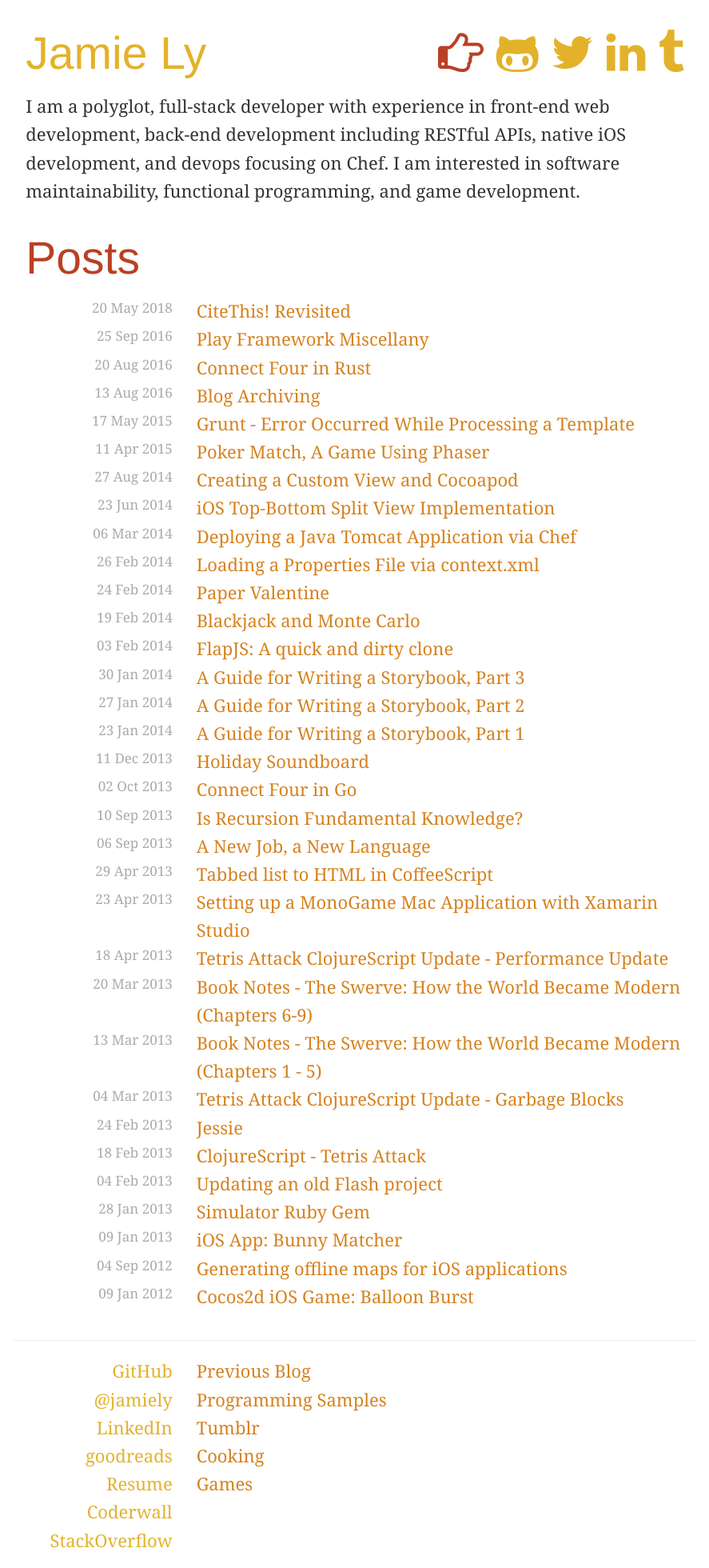
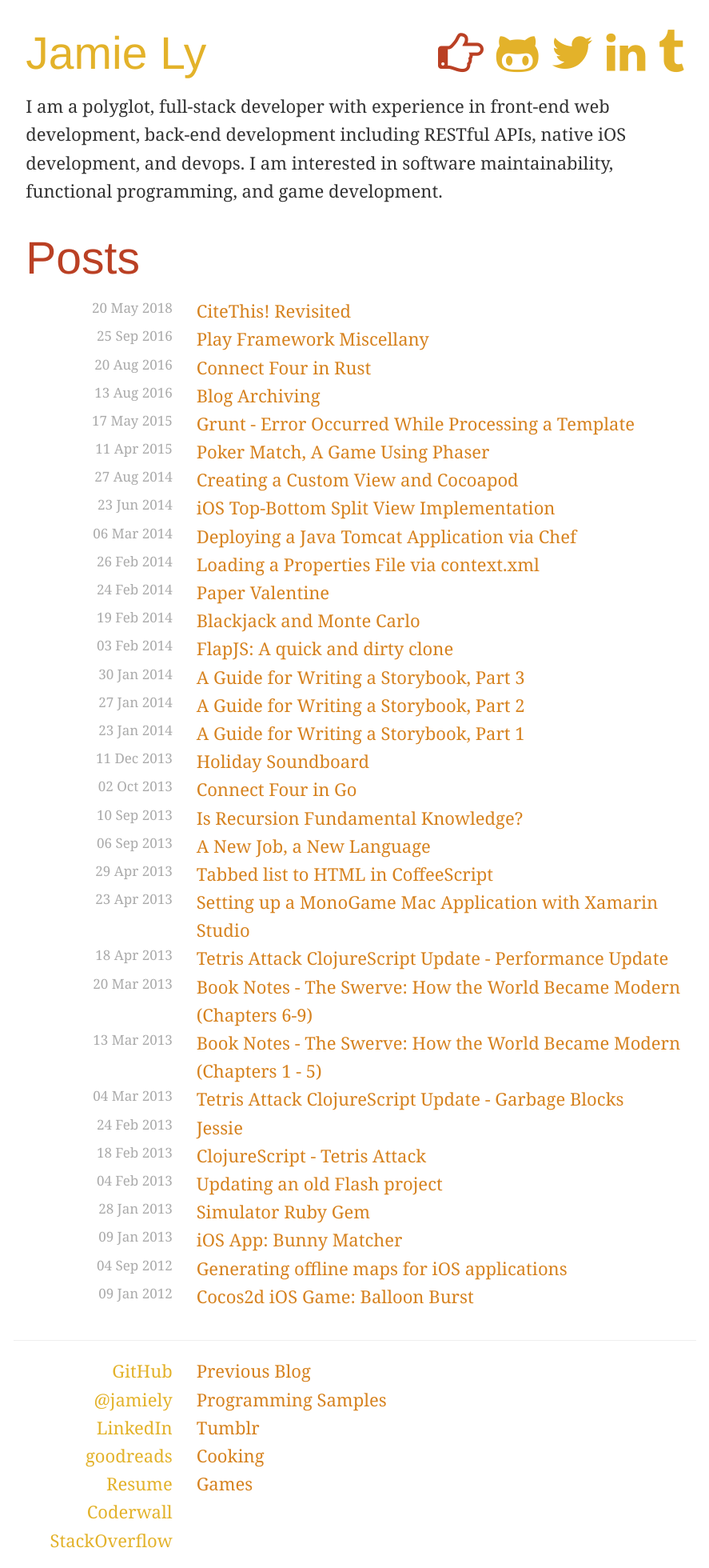
Before and after one commit to jamiely/deprecated_blog, a Jekyll site: the page built from index.html, in a window 1280 px wide. Shown: the whole page at 80% size, without its empty margins (196-1083 px from the left). Built offline with Jekyll 4.4.1, drawn with Linux system fonts in a browser that asks for light colours; nearby versions of some CDN libraries.

Commit message:
no longer focusing on chef

```diff
--- a/_config.yml
+++ b/_config.yml
@@ -7,5 +7,5 @@ url: http://blog.jamie.ly
 about_me: >
   I am a polyglot, full-stack developer with experience in front-end
   web development, back-end development including RESTful APIs,
-  native iOS development, and devops focusing on Chef. I am interested in
+  native iOS development, and devops. I am interested in
   software maintainability, functional programming, and game development.
```
